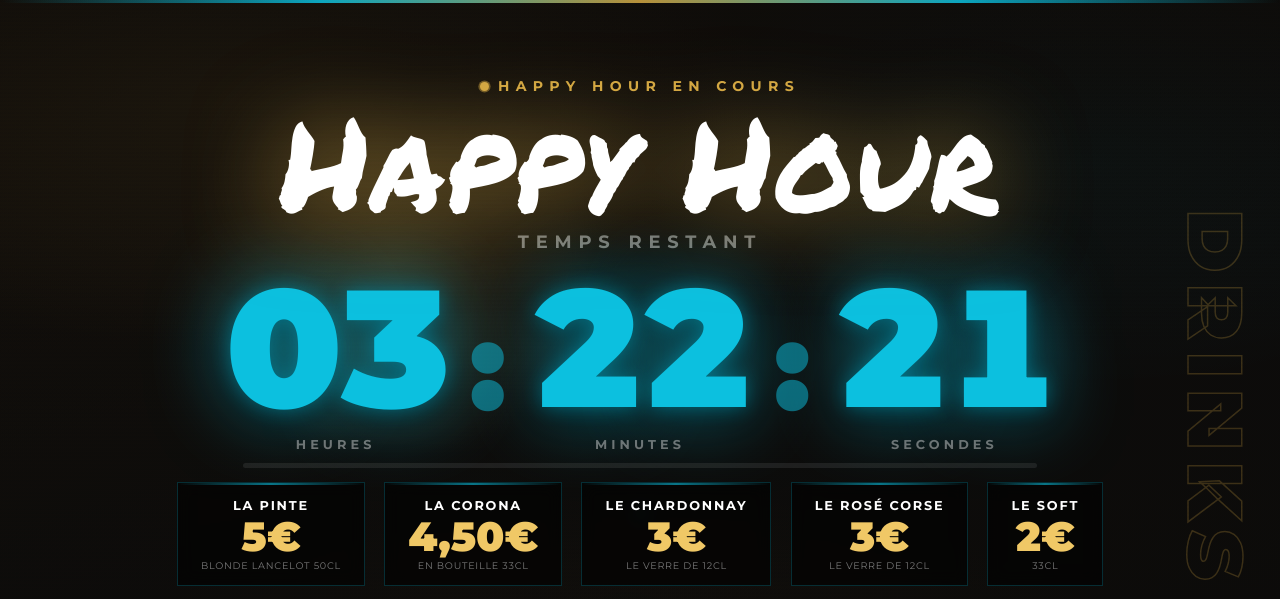
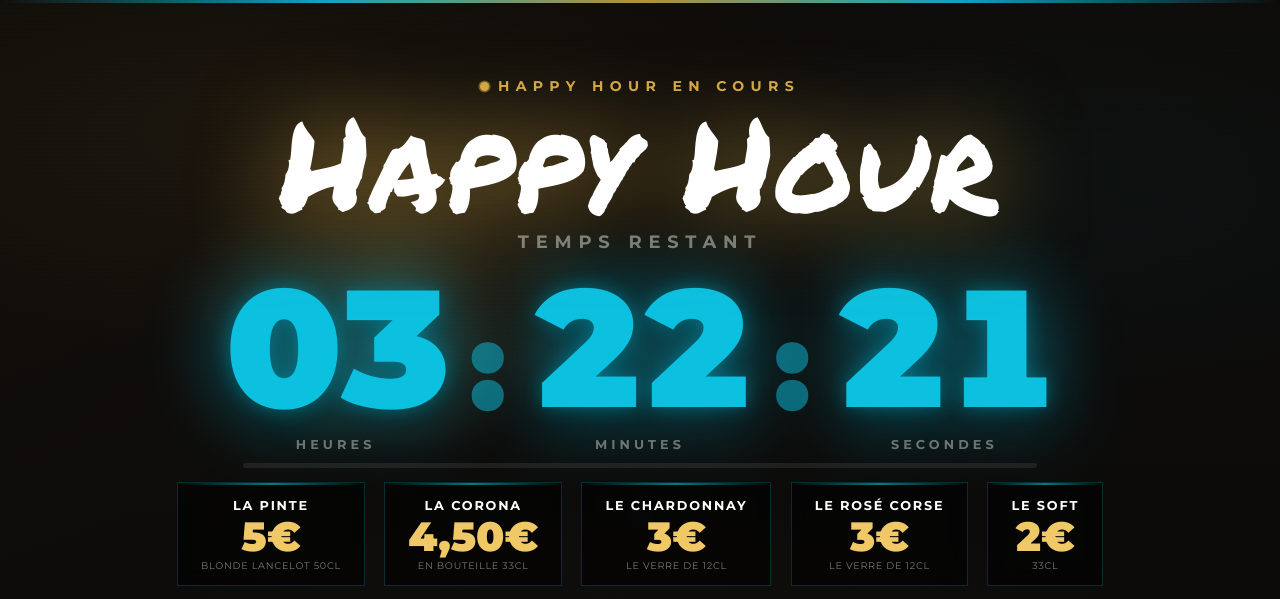
Before and after one commit to keutarcrash-sudo/arena18-happy-hour, a plain HTML site: page index.html in a window 1280 px wide. Shown: the top 599 px of the page. Drawn offline with Linux system fonts and the light colour scheme.

Commit message:
Remove the DRINKS side watermark
Looked off on the TV. Dropping it until the new background photo is in.

Co-Authored-By: Claude Sonnet 5 <noreply@anthropic.com>
Claude-Session: https://claude.ai/code/session_019vLRzWGXiyyUsGeUMPdGq1

```diff
--- a/index.html
+++ b/index.html
@@ -47,15 +47,6 @@
     background-repeat: no-repeat;
     filter: blur(6px);
     opacity:.6;
-  }
-  .drinks-watermark {
-    position:absolute; z-index:2; top:50%; right:clamp(6px,1.4vw,28px);
-    transform:translateY(-50%);
-    writing-mode:vertical-rl; text-orientation:mixed;
-    font-family:'Montserrat',sans-serif; font-weight:900; text-transform:uppercase;
-    font-size:clamp(34px,6vw,80px); letter-spacing:.14em; white-space:nowrap;
-    color:transparent; -webkit-text-stroke:1.5px rgba(212,168,67,.4);
-    opacity:.6; pointer-events:none;
   }
   .slide-overlay {
     position:absolute; inset:0; z-index:1;
@@ -212,7 +203,6 @@
 <body>
 <div class="screen">
   <div class="bg-image"></div>
-  <div class="drinks-watermark">Drinks</div>
   <div class="slide-overlay"></div>
 
   <div class="line-top"></div>
```
